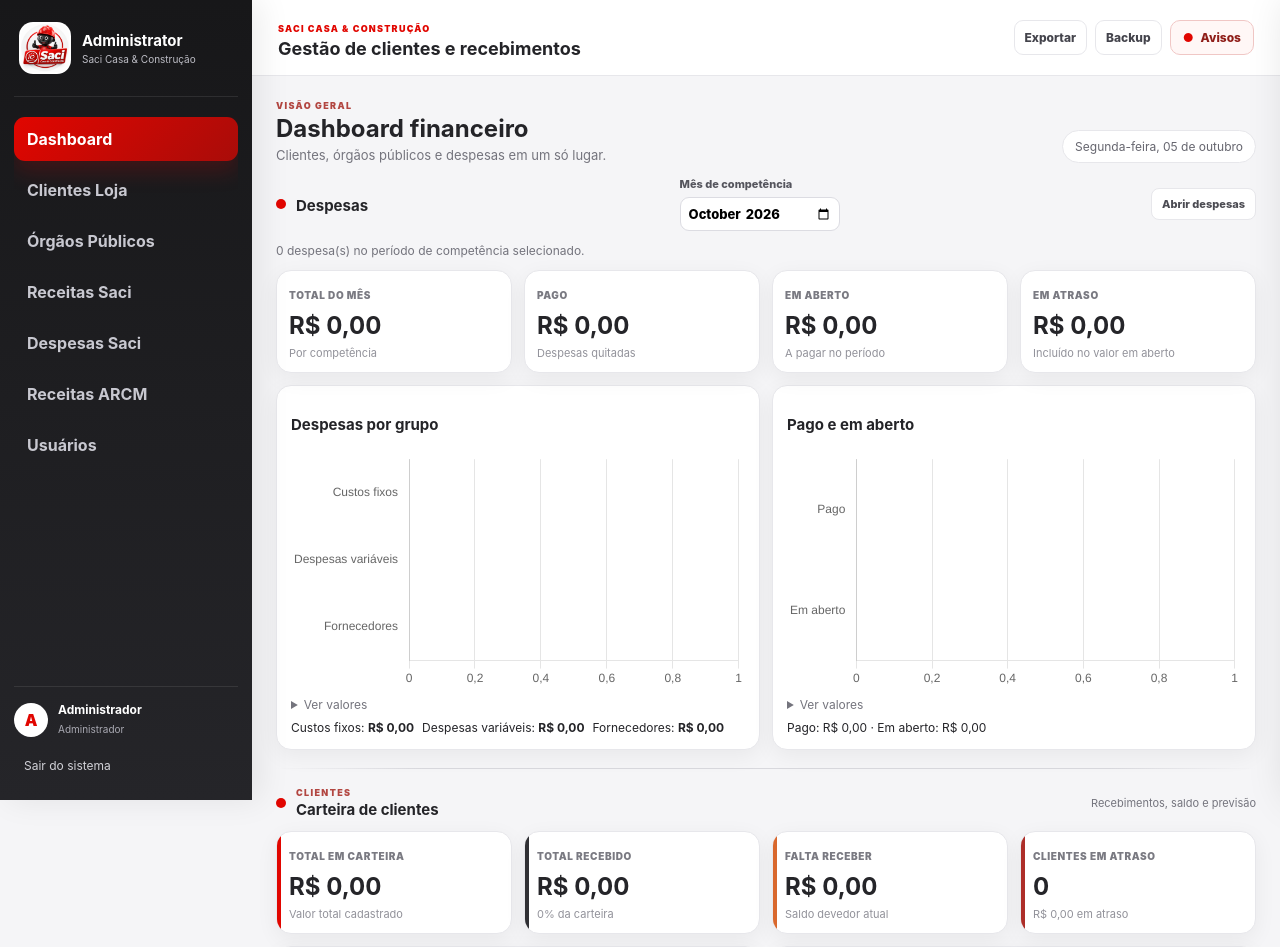
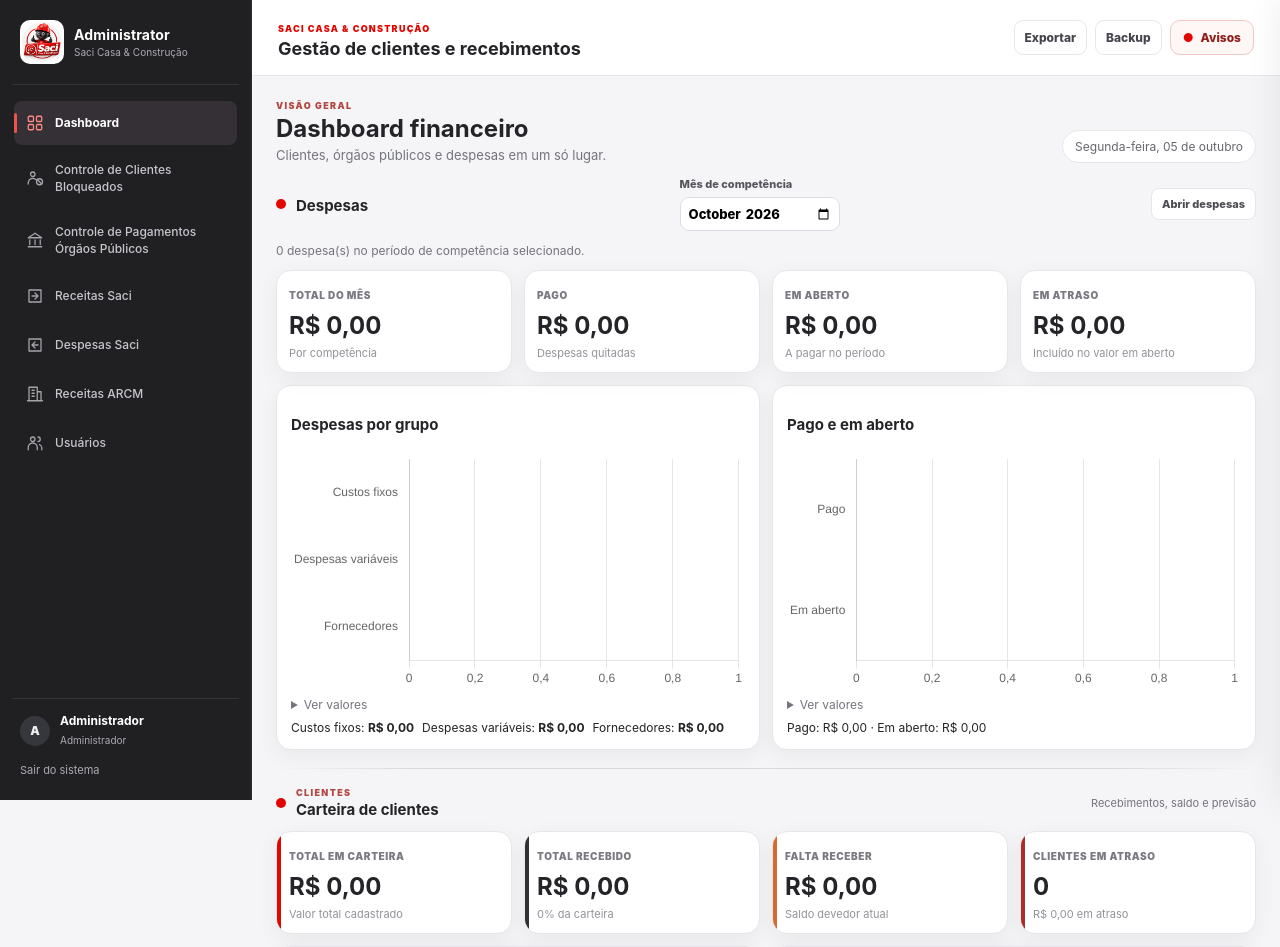
Before and after one commit to akacioradan-hub/gerenciador-saci, a Flask app: page / in a window 1280 px wide. Shown: the top 947 px of the page. Run offline with Flask 3, Linux system fonts and the light colour scheme; a user stored in the database is signed in; data comes from the database, SQL or seed files in the repository; data that the repository does not hold is empty; some libraries are stand-ins or nearby versions.

Commit message:
Add files via upload

```diff
--- a/static/style.css
+++ b/static/style.css
@@ -271,3 +271,23 @@ body:has(#despVinculadosCard[open]){overflow:hidden}
 .rec-contract{border:1px solid var(--border);border-radius:10px;padding:12px;min-width:0}.rec-contract legend{font-size:12px;font-weight:700}.rec-contract-grid{display:grid;grid-template-columns:repeat(4,minmax(0,1fr));gap:10px}.rec-preview{max-height:180px;overflow:auto}.rec-preview:has(tbody:empty){display:none}.rec-previsao-scroll{max-height:280px;overflow:auto}.rec-previsao-scroll thead{position:sticky;top:0}@media(max-width:700px){.rec-contract-grid{grid-template-columns:repeat(2,minmax(0,1fr))}}@media(max-width:460px){.rec-contract-grid{grid-template-columns:1fr}}
 
 .rec-status-actions{display:flex;flex-direction:column;align-items:flex-start;gap:3px}.rec-status-actions .rec-status-icon{display:inline-flex;align-items:center;justify-content:center;width:30px;height:30px;padding:0;font-size:19px;line-height:1}.rec-status-icon.rec-pago{background:#e3f3eb;color:#146846}.rec-status-icon.rec-reabrir{background:#ededf1;color:#38383e}.rec-status-icon:focus-visible{outline:2px solid var(--red);outline-offset:2px}.rec-status-icon:disabled{opacity:.5;cursor:wait}
+
+/* Menu lateral: títulos completos, ícones uniformes e seleção discreta. */
+.sidebar{background:#202023;padding:20px 12px 16px;box-shadow:none;border-right:1px solid #303034}
+.sidebar-brand{gap:10px;padding:0 8px 20px}
+.sidebar-brand img{width:44px;height:44px;border-radius:10px}
+.sidebar-brand strong{font-size:14px;letter-spacing:.15px}
+.sidebar-brand span{font-size:10px;color:#aaaab3}
+.sidebar .side-nav{display:flex;flex-direction:column;gap:5px;margin:16px 0;padding:0 2px;flex:1;scrollbar-width:thin;scrollbar-color:#505057 transparent}
+.side-nav .tab-btn{position:relative;flex-shrink:0;width:100%;min-height:44px;padding:11px 12px;gap:11px;border-radius:8px;color:#c5c5cd;font-size:12px;font-weight:500;line-height:1.45;box-shadow:none;transition:background .15s,color .15s}
+.side-nav .tab-btn span{min-width:0;white-space:normal;overflow-wrap:break-word}
+.side-nav .menu-icon{width:18px;height:18px;flex:0 0 18px;opacity:.8}
+.side-nav .tab-btn:hover{background:#2b2b30;color:#fff}
+.side-nav .tab-btn.active{background:#343035;color:#fff;font-weight:650;box-shadow:none}
+.side-nav .tab-btn.active::before{content:"";position:absolute;left:0;top:12px;bottom:12px;width:3px;border-radius:3px;background:#ef514c}
+.side-nav .tab-btn.active .menu-icon{color:#ff8984;opacity:1}
+.side-nav .tab-btn:focus-visible,.side-logout:focus-visible{outline:2px solid #ff8984;outline-offset:2px}
+.sidebar-footer{flex-shrink:0;padding:14px 8px 0}
+.mini-user{margin-bottom:8px}.sidebar .avatar{width:30px;height:30px;font-size:12px;background:#36363d;color:#eee}
+.side-logout{padding:7px 0;color:#aaaab3;font-size:11px}
+@media(max-width:820px){.sidebar{width:min(280px,88vw)}}
--- a/templates/index.html
+++ b/templates/index.html
@@ -8,7 +8,7 @@
 <link rel="icon" type="image/png" href="{{ url_for('static', filename='favicon.png') }}">
 <link rel="shortcut icon" href="{{ url_for('static', filename='favicon.ico') }}">
 <link rel="apple-touch-icon" href="{{ url_for('static', filename='favicon.png') }}">
-<link rel="stylesheet" href="/static/style.css?v=20261004-status-receitas">
+<link rel="stylesheet" href="/static/style.css?v=20261005-menu-clean">
 </head>
 <body>
 <div class="app-shell">
@@ -17,14 +17,14 @@
       <img src="{{ url_for('static', filename='logo-saci.png') }}" alt="Saci Casa & Construção">
       <div><strong>Administrator</strong><span>Saci Casa & Construção</span></div>
     </div>
-    <nav class="side-nav">
-      <button class="tab-btn active" data-tab="dashboard"><span>Dashboard</span></button>
-      <button class="tab-btn" data-tab="clientes"><span>Clientes Loja</span></button>
-      <button class="tab-btn" data-tab="orgaos"><span>Órgãos Públicos</span></button>
-      <button class="tab-btn" data-tab="receitas-saci"><span>Receitas Saci</span></button>
-      <button class="tab-btn" data-tab="despesas"><span>Despesas Saci</span></button>
-      <button class="tab-btn" data-tab="receitas-arcm"><span>Receitas ARCM</span></button>
-      {% if is_admin %}<button class="tab-btn" data-tab="usuarios"><span>Usuários</span></button>{% endif %}
+    <nav class="side-nav" aria-label="Menu principal">
+      <button class="tab-btn active" data-tab="dashboard" type="button"><svg class="menu-icon" viewBox="0 0 24 24" fill="none" stroke="currentColor" stroke-width="1.7" stroke-linecap="round" stroke-linejoin="round" aria-hidden="true" focusable="false"><rect x="3" y="3" width="7" height="7" rx="1.5"/><rect x="14" y="3" width="7" height="7" rx="1.5"/><rect x="3" y="14" width="7" height="7" rx="1.5"/><rect x="14" y="14" width="7" height="7" rx="1.5"/></svg><span>Dashboard</span></button>
+      <button class="tab-btn" data-tab="clientes" type="button"><svg class="menu-icon" viewBox="0 0 24 24" fill="none" stroke="currentColor" stroke-width="1.7" stroke-linecap="round" stroke-linejoin="round" aria-hidden="true" focusable="false"><circle cx="9" cy="7" r="3"/><path d="M3 20v-2a6 6 0 0 1 10-4"/><circle cx="18" cy="17" r="4"/><path d="m15 14 6 6"/></svg><span>Controle de Clientes Bloqueados</span></button>
+      <button class="tab-btn" data-tab="orgaos" type="button"><svg class="menu-icon" viewBox="0 0 24 24" fill="none" stroke="currentColor" stroke-width="1.7" stroke-linecap="round" stroke-linejoin="round" aria-hidden="true" focusable="false"><path d="m3 9 9-6 9 6H3Zm2 3v6m7-6v6m7-6v6M3 21h18"/></svg><span>Controle de Pagamentos Órgãos Públicos</span></button>
+      <button class="tab-btn" data-tab="receitas-saci" type="button"><svg class="menu-icon" viewBox="0 0 24 24" fill="none" stroke="currentColor" stroke-width="1.7" stroke-linecap="round" stroke-linejoin="round" aria-hidden="true" focusable="false"><path d="M4 4h16v16H4zM8 12h8m-4-4 4 4-4 4"/></svg><span>Receitas Saci</span></button>
+      <button class="tab-btn" data-tab="despesas" type="button"><svg class="menu-icon" viewBox="0 0 24 24" fill="none" stroke="currentColor" stroke-width="1.7" stroke-linecap="round" stroke-linejoin="round" aria-hidden="true" focusable="false"><path d="M4 4h16v16H4zM8 12h8m-4-4-4 4 4 4"/></svg><span>Despesas Saci</span></button>
+      <button class="tab-btn" data-tab="receitas-arcm" type="button"><svg class="menu-icon" viewBox="0 0 24 24" fill="none" stroke="currentColor" stroke-width="1.7" stroke-linecap="round" stroke-linejoin="round" aria-hidden="true" focusable="false"><path d="M4 21V3h11v18m0-12h5v12M8 7h3M8 11h3M8 15h3M2 21h20"/></svg><span>Receitas ARCM</span></button>
+      {% if is_admin %}<button class="tab-btn" data-tab="usuarios" type="button"><svg class="menu-icon" viewBox="0 0 24 24" fill="none" stroke="currentColor" stroke-width="1.7" stroke-linecap="round" stroke-linejoin="round" aria-hidden="true" focusable="false"><circle cx="9" cy="7" r="3"/><path d="M3 21v-3a6 6 0 0 1 12 0v3M16 4a3 3 0 0 1 0 6m2 4a5 5 0 0 1 3 4v3"/></svg><span>Usuários</span></button>{% endif %}
     </nav>
     <div class="sidebar-footer">
       <div class="mini-user"><span class="avatar">{{ nome_usuario[:1]|upper }}</span><div><strong>{{ nome_usuario }}</strong><span>{% if is_admin %}Administrador{% else %}Usuário{% endif %}</span></div></div>
@@ -152,7 +152,7 @@
 
       <section id="clientes" class="tab">
         <div class="page-head">
-          <div><span class="eyebrow">CADASTRO</span><h2>Clientes Loja</h2><p>Consulte os clientes cadastrados e abra a ficha somente quando precisar cadastrar ou editar.</p></div>
+          <div><span class="eyebrow">CADASTRO</span><h2>Controle de Clientes Bloqueados</h2><p>Consulte os clientes cadastrados e abra a ficha somente quando precisar cadastrar ou editar.</p></div>
           <button id="novoClienteBtn" class="primary new-client-btn" type="button">+ Novo cliente</button>
         </div>
         <div id="clienteCadastroCard" class="card client-card hidden">
@@ -244,7 +244,7 @@
       </section>
 
       <section id="orgaos" class="tab">
-        <div class="page-head"><div><span class="eyebrow">SETOR PÚBLICO</span><h2>Débitos de órgãos públicos</h2><p>Controle de valores devidos por prefeituras, câmaras municipais e outros órgãos públicos.</p></div></div>
+        <div class="page-head"><div><span class="eyebrow">SETOR PÚBLICO</span><h2>Controle de Pagamentos Órgãos Públicos</h2><p>Controle de valores devidos por prefeituras, câmaras municipais e outros órgãos públicos.</p></div></div>
 
         <div class="gov-summary-grid">
           <div class="card gov-kpi"><span>Registros</span><strong id="govQtd">0</strong><small>débitos cadastrados</small></div>
```
Also changed, not shown: ATUALIZACAO_MENU.txt (+7 -2 lines).
